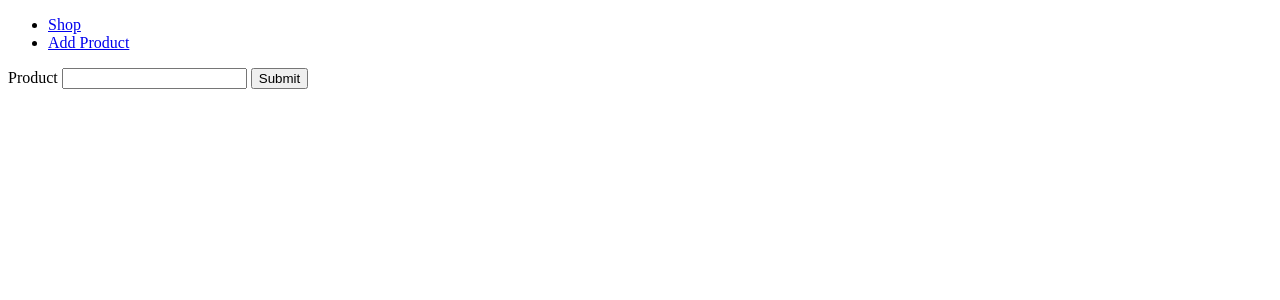
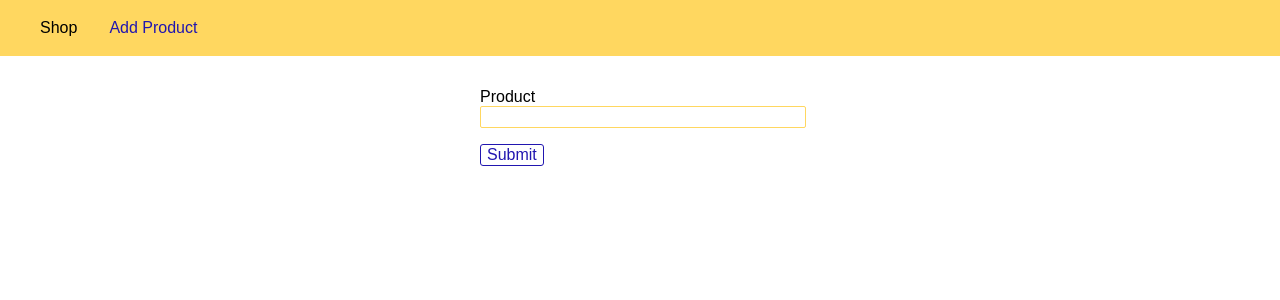
Before and after one commit to manoj-kumar-d/node-js-app, a Node server app: page /admin/add-product in a window 1280 px wide. Shown: the top 300 px of the page. Run offline with Node 20, Linux system fonts and the light colour scheme.

Commit message:
Add style to html

```diff
--- a/views/add-product.html
+++ b/views/add-product.html
@@ -3,21 +3,105 @@
 <head>
     <meta charset="UTF-8">
     <title>Add Product</title>
+    <style>
+        body {
+            padding: 0;
+            margin: 0;
+            font-family: sans-serif;
+        }
+
+        main {
+            padding: 1rem;
+        }
+
+        .main-header {
+            width: 100%;
+            height: 3.5rem;
+            background-color: #ffd760;
+        }
+
+        .main-header nav {
+            height: 100%;
+            display: flex;
+            align-items: center;
+            padding: 0 1.5rem;
+        }
+
+        .main-header__item_list {
+            list-style: none;
+            padding: 0;
+            margin: 0;
+            display: flex;
+        }
+
+        .main-header__item {
+            margin: 0 1rem;
+            padding: 0;
+        }
+
+        .main-header__item a {
+            text-decoration: none;
+            color: black;
+        }
+
+        .main-header__item a:hover,
+        .main-header__item a:active,
+        .main-header__item a.active {
+            color: #2116B0FF;
+        }
+
+        .product-form {
+            width: 20rem;
+            max-width: 90%;
+            margin: auto;
+        }
+
+        .form-control {
+            margin: 1rem 0;
+        }
+
+        .form-control label,
+        .form-control input {
+            display: block;
+            width: 100%;
+        }
+
+        .form-control input {
+            border: 1px solid #ffd760;
+            font: inherit;
+            border-radius: 2px;
+        }
+
+        button {
+            font: inherit;
+            border: 1px solid #2116B0FF;
+            color: #2116B0FF;
+            background: white;
+            border-radius: 3px;
+            cursor: pointer;
+        }
+
+        button:hover, button:active {
+            background: #2116B0FF;
+            color: white;
+        }
+    </style>
 </head>
 <body>
-<header>
-    <nav>
-        <ul>
-            <li><a href="/">Shop</a></li>
-            <li><a href="/admin/add-product">Add Product</a></li>
+<header class="main-header">
+    <nav class="main-header__nav">
+        <ul class="main-header__item_list">
+            <li class="main-header__item"><a href="/">Shop</a></li>
+            <li class="main-header__item"><a href="/admin/add-product" class="active">Add Product</a></li>
         </ul>
     </nav>
 </header>
 <main>
-    <form action="/add-product" method="post">
-        <label>Product
-            <input type="text" name="product"/>
-        </label>
+    <form class="product-form" action="/add-product" method="post">
+        <div class="form-control">
+            <label for="product">Product</label>
+            <input type="text" name="product" id="product"/>
+        </div>
         <button type="submit">Submit</button>
     </form>
 </main>
```
Also changed, not shown: views/error-page.html (+91 -0 lines), views/shop.html (+52 -5 lines).
